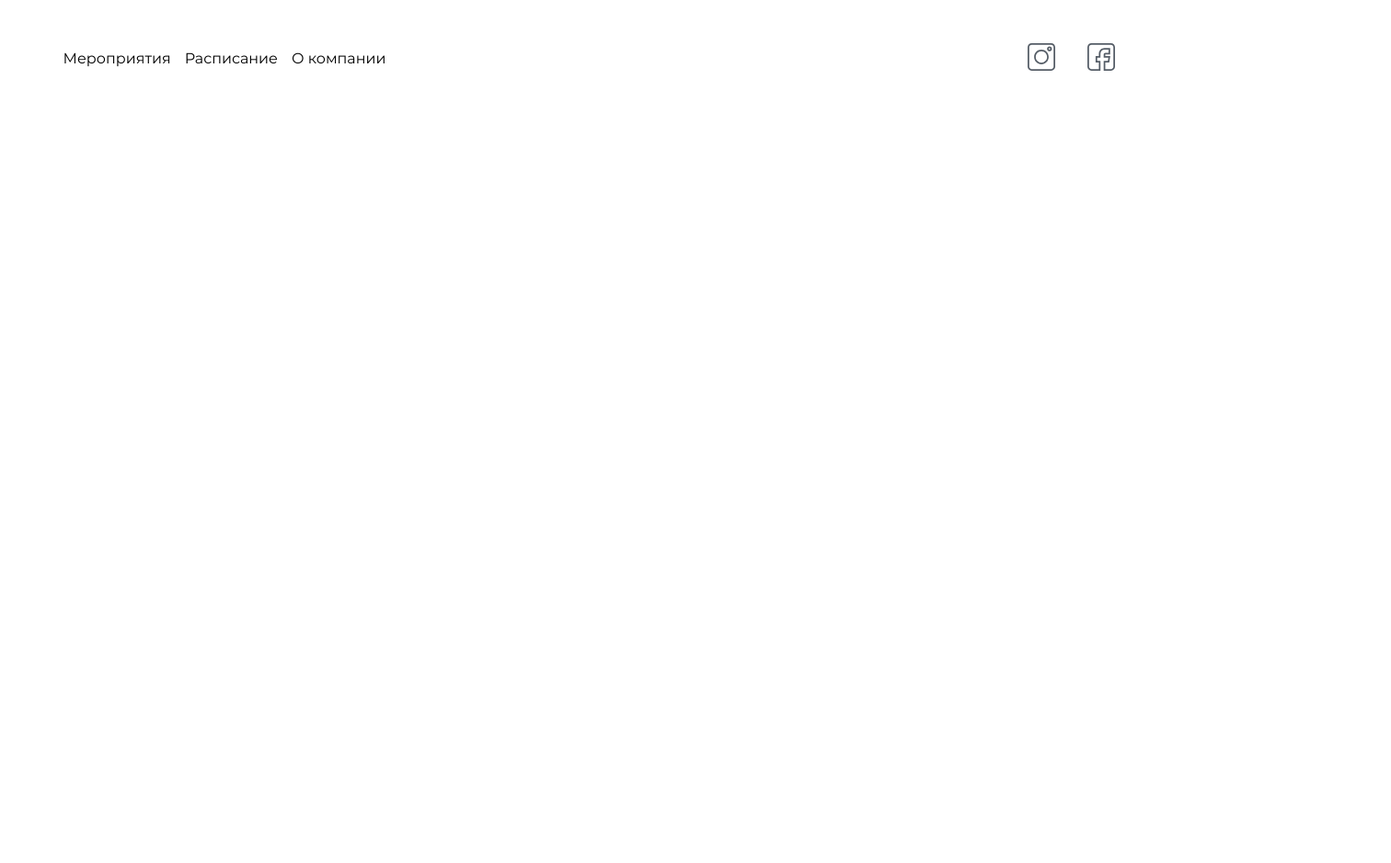
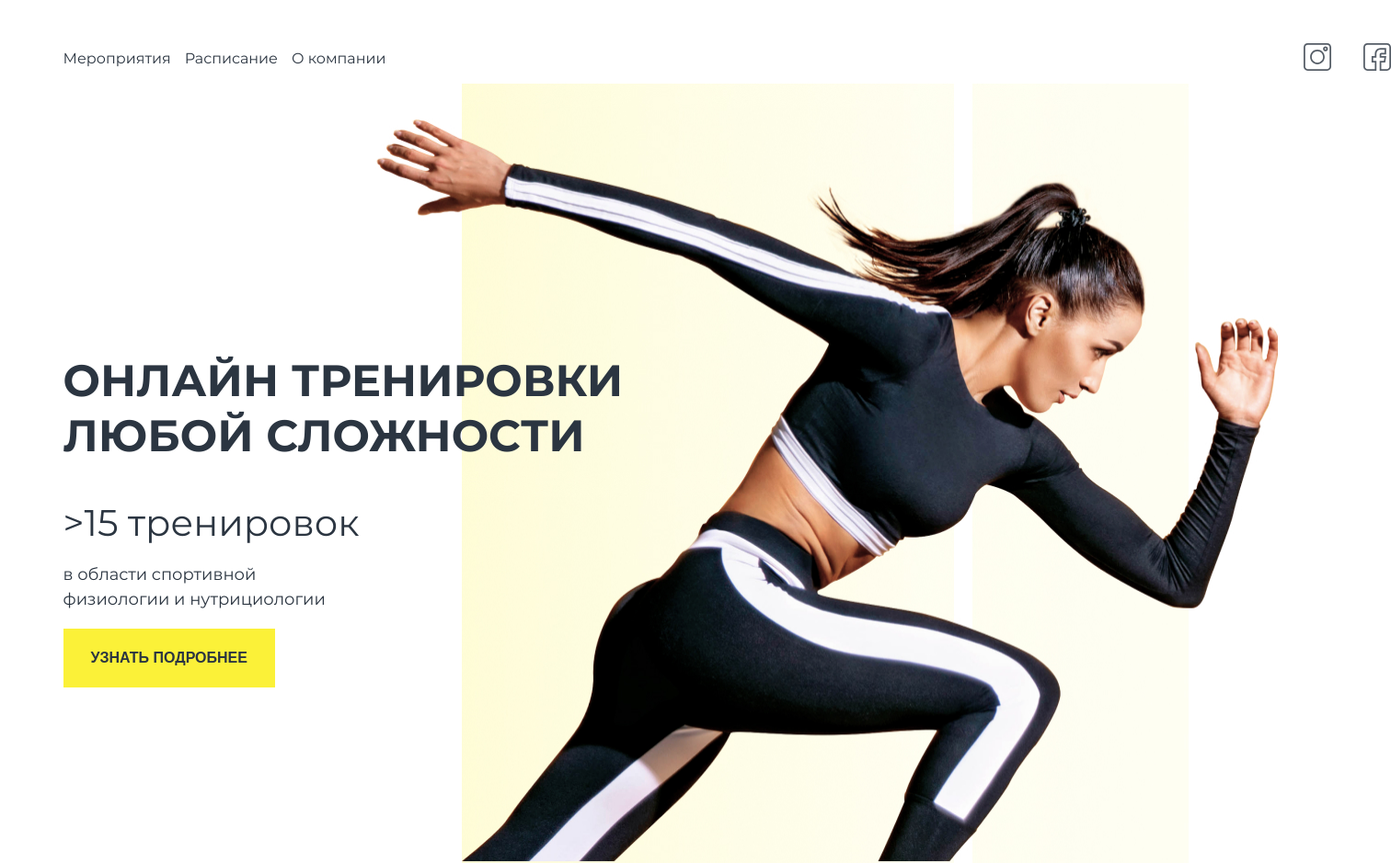
Before and after one commit to seltikc/training, a plain HTML site: page index.html in a window 1280 px wide. Shown: the whole page at 92% size, 1512 px wide, since content can reach past the window. Before the commit the page ends 800 px from the top, so only its background shows below. Drawn offline with Linux system fonts and the light colour scheme.

Commit message:
Header + Nav

```diff
--- a/css/style.css
+++ b/css/style.css
@@ -39,6 +39,7 @@ body {
     justify-content:space-between;
     align-items: center;
     padding-top: 30px;
+    position: relative;
 }
 
 .nav-list {
@@ -52,12 +53,80 @@ body {
     margin-left: 15px;
 }
 
+.nav-link {
+    text-decoration: none;
+    color: rgba(43, 53, 65, 1);
+}
+
 .nav-item:first-child,
 .nav-item:last-child {
     margin-right: 0px;
     margin-left: 0px;
 }
 
+.social {
+    position: absolute;
+    right: -300px;
+}
+
 .social img {
     margin-left: 30px;
 }
+
+.training {
+    position: relative;
+}
+
+.training-image {
+    position: absolute;
+    width: 996px;
+    height: 850px;
+    top: 0;
+    right: -190px;
+    z-index: 1;
+}
+
+.training-content {
+    max-width: 676px;
+    position:absolute;
+    z-index: 2;
+}
+
+.training {
+    padding-top: 255px;
+}
+
+.training-title {
+    font-size: 48px;
+    line-height: 60px;
+    font-weight: 700;
+    color: rgba(43, 53, 65, 1);
+    text-transform: uppercase;
+}
+
+.training-content span {
+    color: rgba(43, 53, 65, 1);
+    font-size: 40px;
+    line-height: 50px;
+    font-weight: 400;
+}
+
+.training-description {
+    color: rgba(43, 53, 65, 1);
+    font-size: 18px;
+    line-height: 27px;
+    font-weight: 400;
+}
+
+.training-btn {
+    color: rgba(43, 53, 65, 1);
+    font-size: 16px;
+    line-height: 24px;
+    font-weight: 700;
+    text-align: center;
+    text-transform: uppercase;
+    background-color: rgba(251, 241, 56, 1);
+    border: none;
+    padding: 20px 30px;
+    cursor: pointer;
+}
--- a/index.html
+++ b/index.html
@@ -15,9 +15,9 @@
         <header class="header">
             <nav class="nav">
                 <ul class="nav-list">
-                    <li class="nav-item"><a class="nav-link" href="#"></a>Мероприятия</li>
-                    <li class="nav-item"><a class="nav-link" href="#"></a>Расписание</li>
-                    <li class="nav-item"><a class="nav-link" href="#"></a>О компании</li>
+                    <li class="nav-item"><a class="nav-link" href="#">Мероприятия</a></li>
+                    <li class="nav-item"><a class="nav-link" href="#">Расписание</a></li>
+                    <li class="nav-item"><a class="nav-link" href="#">О компании</a></li>
                 </ul>
             </nav>
             <div class="social">
@@ -25,6 +25,16 @@
                 <a class="social-link" href="#"><img src="img/facebook.svg" alt=""></a>
             </div>
         </header>
+        <section class="training">
+                <img class="training-image" src="img/wooman.jpg" alt="wooman" width="996px" height="852px">
+                <div class="training-content">
+                    <h2 class="training-title">Онлайн тренировки любой сложности</h2>
+                    <span>>15 тренировок</span>
+                    <p class="training-description">в области спортивной<br>физиологии и нутрициологии</p>
+                    <button class="training-btn" type="button">Узнать подробнее</button>
+                </div>
+        </section>
+
     </div>
 
 </body>
```
Also changed, not shown: img/wooman.jpg (added).
